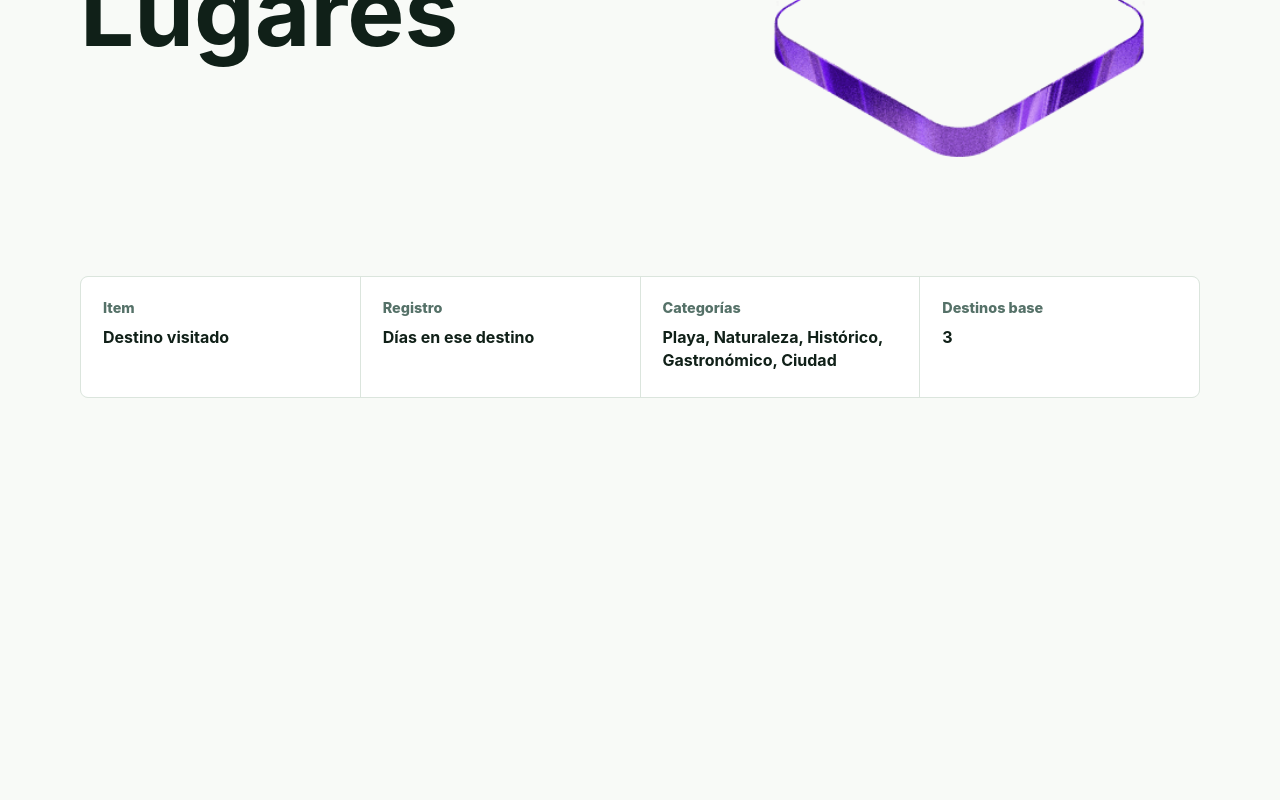
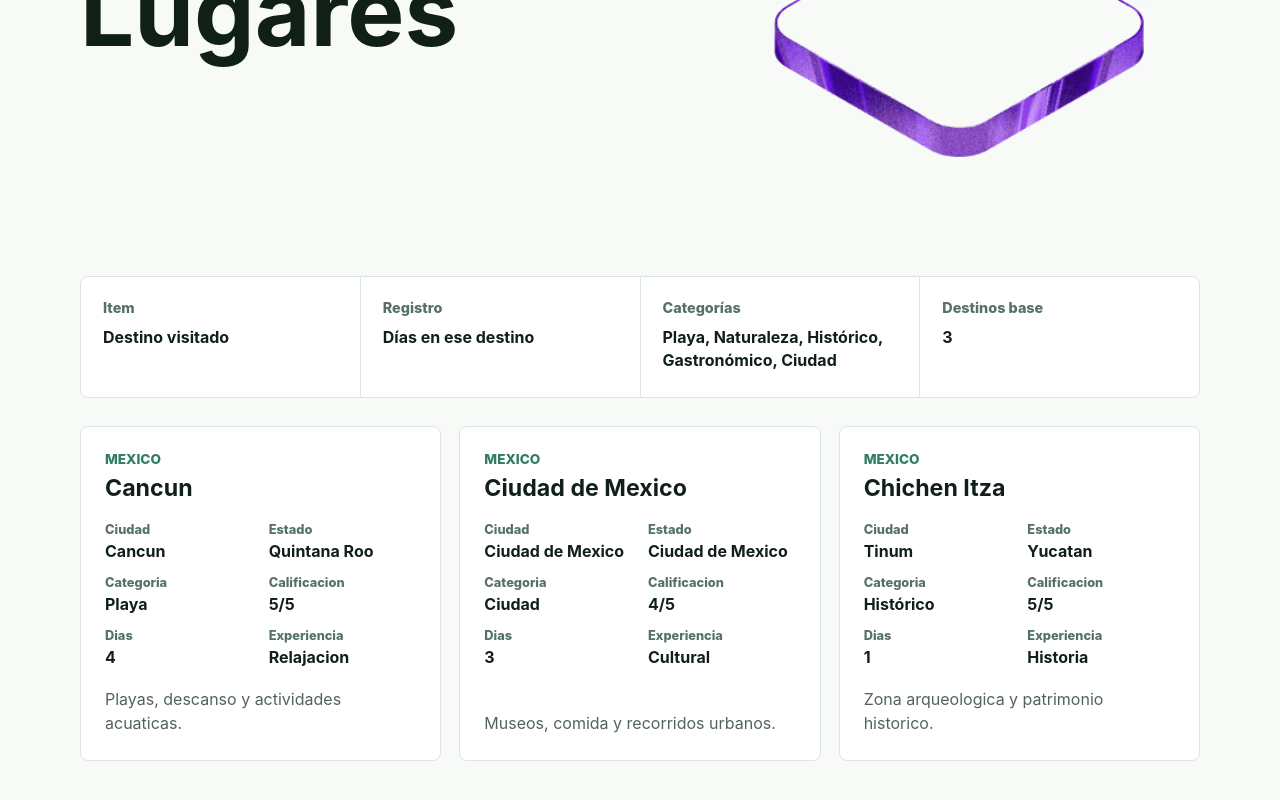
Before and after one commit to Alejand5672/Proyecto2_web, a React app in the folder frontend/: page / in a window 1280 px wide. Shown: the part 452-1252 px from the top of the page. Before the commit the page ends 898 px from the top, so only its background shows below. Built offline with nearby package versions, Linux system fonts and the light colour scheme; the HTML template or start-up script is replaced by a standard one.

Commit message:
Sincronizando con localstorage

```diff
--- a/frontend/src/App.css
+++ b/frontend/src/App.css
@@ -73,6 +73,66 @@
   line-height: 1.45;
 }
 
+.destinations {
+  display: grid;
+  grid-template-columns: repeat(3, minmax(0, 1fr));
+  gap: 18px;
+  width: min(1120px, calc(100% - 40px));
+  margin: 28px auto 0;
+}
+
+.destination-card {
+  display: flex;
+  flex-direction: column;
+  gap: 20px;
+  min-height: 100%;
+  padding: 24px;
+  border: 1px solid #dbe5dd;
+  border-radius: 8px;
+  background: #ffffff;
+}
+
+.destination-card span {
+  display: block;
+  margin-bottom: 8px;
+  color: #2f7d62;
+  font-size: 0.85rem;
+  font-weight: 800;
+  text-transform: uppercase;
+}
+
+.destination-card h2 {
+  margin: 0;
+  color: #102018;
+  font-size: 1.45rem;
+  line-height: 1.15;
+}
+
+.destination-card dl {
+  display: grid;
+  grid-template-columns: repeat(2, minmax(0, 1fr));
+  gap: 14px 16px;
+  margin: 0;
+}
+
+.destination-card dt {
+  color: #557168;
+  font-size: 0.8rem;
+  font-weight: 800;
+}
+
+.destination-card dd {
+  margin: 4px 0 0;
+  color: #102018;
+  font-weight: 700;
+}
+
+.destination-card p {
+  margin: auto 0 0;
+  color: #52635c;
+  line-height: 1.55;
+}
+
 @media (max-width: 820px) {
   .hero {
     grid-template-columns: 1fr;
@@ -89,4 +149,8 @@
     grid-template-columns: 1fr;
     margin-top: 0;
   }
+
+  .destinations {
+    grid-template-columns: 1fr;
+  }
 }
--- a/frontend/src/App.jsx
+++ b/frontend/src/App.jsx
@@ -1,9 +1,19 @@
+import { useEffect, useState } from 'react'
 import heroImg from './assets/hero.png'
-import { destinosIniciales } from './services/destinosIniciales'
-import { CATEGORIAS } from './utils/categorias'
+import {
+  guardarDestinos,
+  obtenerDestinosGuardados,
+} from './services/destinosStorage'
+import { CATEGORIAS, obtenerCategoriaPorId } from './utils/categorias'
 import './App.css'
 
 function App() {
+  const [destinos] = useState(() => obtenerDestinosGuardados())
+
+  useEffect(() => {
+    guardarDestinos(destinos)
+  }, [destinos])
+
   return (
     <main className="app">
       <section className="hero">
@@ -34,8 +44,46 @@ function App() {
         </div>
         <div>
           <span>Destinos base</span>
-          <strong>{destinosIniciales.length}</strong>
+          <strong>{destinos.length}</strong>
         </div>
+      </section>
+
+      <section className="destinations" aria-label="Destinos registrados">
+        {destinos.map((destino) => (
+          <article className="destination-card" key={destino.id}>
+            <div>
+              <span>{destino.pais}</span>
+              <h2>{destino.nombre}</h2>
+            </div>
+            <dl>
+              <div>
+                <dt>Ciudad</dt>
+                <dd>{destino.ciudad}</dd>
+              </div>
+              <div>
+                <dt>Estado</dt>
+                <dd>{destino.estado}</dd>
+              </div>
+              <div>
+                <dt>Categoria</dt>
+                <dd>{obtenerCategoriaPorId(destino.categoriaId)?.nombre}</dd>
+              </div>
+              <div>
+                <dt>Calificacion</dt>
+                <dd>{destino.calificacion}/5</dd>
+              </div>
+              <div>
+                <dt>Dias</dt>
+                <dd>{destino.atributos.diasEnDestino}</dd>
+              </div>
+              <div>
+                <dt>Experiencia</dt>
+                <dd>{destino.atributos.tipoExperiencia}</dd>
+              </div>
+            </dl>
+            <p>{destino.atributos.notas}</p>
+          </article>
+        ))}
       </section>
     </main>
   )
--- /dev/null
+++ b/frontend/src/services/destinosStorage.js
@@ -0,0 +1,38 @@
+import { destinosIniciales } from './destinosIniciales'
+
+const STORAGE_KEY = 'viajes_lugares_destinos'
+
+function tieneLocalStorage() {
+  return typeof window !== 'undefined' && Boolean(window.localStorage)
+}
+
+export function obtenerDestinosGuardados() {
+  if (!tieneLocalStorage()) {
+    return destinosIniciales
+  }
+
+  const destinosGuardados = window.localStorage.getItem(STORAGE_KEY)
+
+  if (!destinosGuardados) {
+    return destinosIniciales
+  }
+
+  try {
+    const destinos = JSON.parse(destinosGuardados)
+    return Array.isArray(destinos) && destinos.length > 0
+      ? destinos
+      : destinosIniciales
+  } catch {
+    return destinosIniciales
+  }
+}
+
+export function guardarDestinos(destinos) {
+  if (!tieneLocalStorage()) {
+    return
+  }
+
+  window.localStorage.setItem(STORAGE_KEY, JSON.stringify(destinos))
+}
+
+export { STORAGE_KEY }
```
